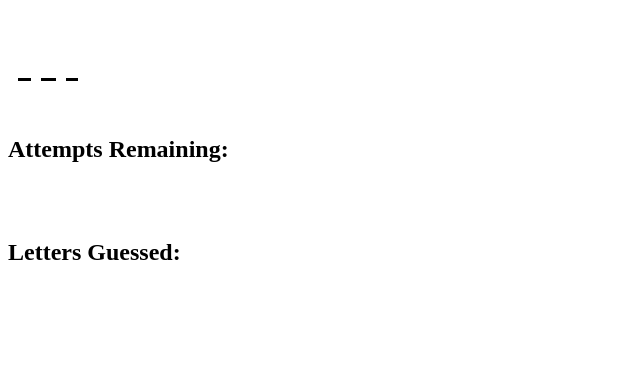
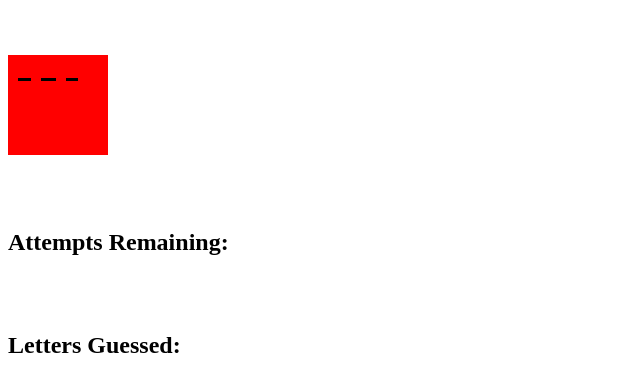
Before and after one commit to lcanizzo/Word-Guess-Game, a plain HTML site: page index.html in a window 1280 px wide. Shown: the part 280-672 px from the top of the page, without its empty margins (0-640 px from the left). Drawn offline with Linux system fonts and the light colour scheme.

Commit message:
Additional testing tests and changes to keypress event logic

```diff
--- a/assets/css/style.css
+++ b/assets/css/style.css
@@ -14,3 +14,10 @@ p {
     margin: 0;
     font-size: 20px;
 }
+
+
+#keypress-test-box {
+    width: 100px;
+    height: 100px;
+    background-color: red;
+}
--- a/index.html
+++ b/index.html
@@ -55,8 +55,9 @@
     </div>
 </div>
 
+<div id="keypress-test-box">
+</div>
 
-<!-- Return to code -->
 <h3 id="current-word"></h3>
 <br><br>
 <h2>Attempts Remaining:</h2>
```
Also changed, not shown: assets/javascript/game.js (+32 -1 lines).
